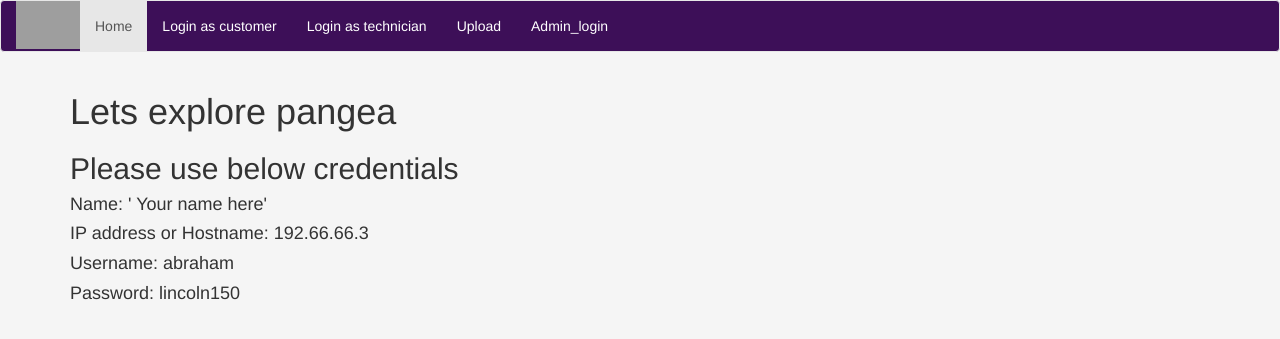
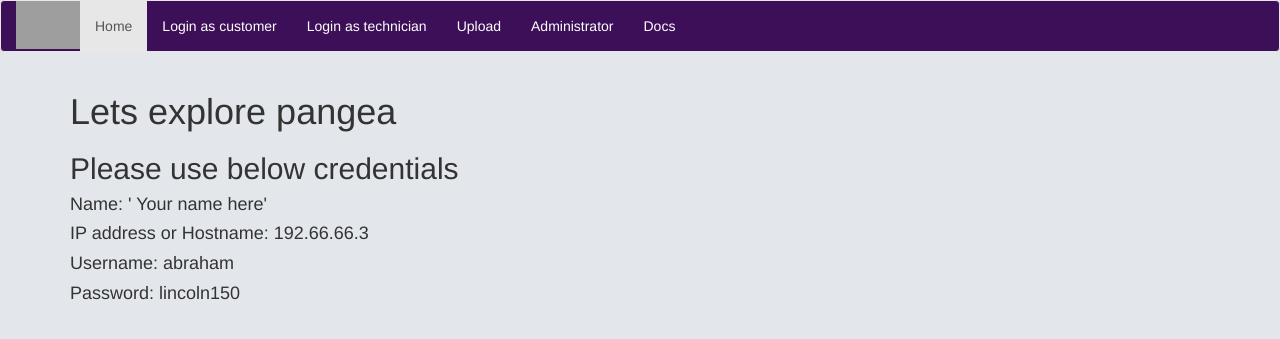
Before and after one commit to talesoftechnology/tales_with_pangea, a Flask app: page / in a window 1280 px wide. Shown: the top 339 px of the page. Run offline with Flask 2, Linux system fonts and the light colour scheme; some libraries are stand-ins or nearby versions; grey boxes are pictures that could not be loaded.

Commit message:
Adding docs page

```diff
--- a/app.py
+++ b/app.py
@@ -7,13 +7,13 @@ import os
 from datetime import datetime
 
 app = Flask(__name__)
-app.secret_key = os.getenv("SECRET_KEY")
+app.secret_key = "Psalms@126"
 app.config['MAX_CONTENT_LENGTH'] = 8 * 1024 *1024
 app.config['ALLOWED_EXTENSIONS'] = ['.txt','.cfg']
 #app.permanent_session_lifetime = timedelta(minutes=5)
 
-config1 = PangeaConfig(domain=os.getenv("DOMAIN"))
-audit = Audit(os.getenv("TOKEN"), config = config1)
+config1 = PangeaConfig(domain="aws.us.pangea.cloud")
+audit = Audit("pts_6cbbz3ikyknt4ei7zkbp7nrq26hrg7x4", config = config1)
 
 @app.route('/')
 @app.route('/home')
@@ -39,7 +39,6 @@ def login_technician():
         #session.permanent = True
         if request.form["ip"] == '192.66.66.3' and request.form["username"] == "abraham" and request.form["password"] == "lincoln150":
             audit.log("Technician: " + request.form["name"] + " and ran the command " + request.form["command"] + "at " + str(datetime.now()))
-            print(os.getenv("TEST"))
             session["command"] = request.form["command"]
             session["name"] = request.form["name"]
             return redirect(url_for("results"))
@@ -63,7 +62,7 @@ def logout():
 
 @app.route("/results", methods = ["POST", "GET"])
 def results():
-    redact = Redact(token = os.getenv("TOKEN"))
+    redact = Redact(token = "pts_6cbbz3ikyknt4ei7zkbp7nrq26hrg7x4")
     check_res = redact.redact_structured(info)
     info_redacted = check_res.raw_result["redacted_data"]
     return render_template("results.html", cname = info_redacted ["Company Name"],
@@ -80,7 +79,7 @@ def results():
 
 @app.route("/results_c", methods = ["POST", "GET"])
 def results_c():
-        redact = Redact(token = os.getenv("TOKEN"))
+        redact = Redact(token = "pts_6cbbz3ikyknt4ei7zkbp7nrq26hrg7x4")
         check_res = redact.redact_structured(config)
         config_redacted = check_res.raw_result["redacted_data"]
         if request.method == 'GET':
@@ -101,7 +100,7 @@ def results_c():
 
 @app.route('/save_review', methods=['POST'])
 def review_submitted():
-    redact = Redact(token=os.getenv("TOKEN"))
+    redact = Redact(token="pts_6cbbz3ikyknt4ei7zkbp7nrq26hrg7x4")
     check_res = redact.redact(text = request.form['review'])
     review = check_res.raw_result['redacted_text']
     reviewer = request.form['reviewer']
@@ -145,7 +144,7 @@ def upload():
                 print("I am file")
                 file.save(f'uploads/uploaded_file')
                 print("I am saved")
-                intel = FileIntel(token=os.getenv("TOKEN"))
+                intel = FileIntel(token="pts_6cbbz3ikyknt4ei7zkbp7nrq26hrg7x4")
                 response = intel.filepathReputation(filepath="./uploads/uploaded_file", provider = "reversinglabs")
                 print("verdict", response.result.data.verdict)
                 os.remove('./uploads/uploaded_file')
@@ -168,5 +167,9 @@ def upload_check():
 def admin():
     return render_template('admin_page.html')
 
+@app.route('/documentation' , methods = ['GET'])
+def documentation():
+    return render_template('documentation.html')
+
 if __name__ == '__main__':
     app.run(debug=True)
--- /dev/null
+++ b/templates/documentation.html
@@ -0,0 +1 @@
+<h1>Docs</h1>
--- a/templates/home.html
+++ b/templates/home.html
@@ -11,7 +11,7 @@
             color: white;
         }
         body {
-            background-color: whitesmoke;
+            background-color: hwb(210 89% 8%);
         }
         .navbar-default .navbar-nav>li>a:hover {
             color: grey;
@@ -22,14 +22,15 @@
     <nav class="navbar navbar-default">
         <div class="container-fluid">
             <div class="navbar-header">
-                <img src="https://i.ibb.co/bPgc8Vk/to2.png" alt="Tales with pangea" height = 48>
+                <img src="https://i.ibb.co/18TKB0y/tot3.png" alt="Tales with pangea" height = 48>
             </div>
             <ul class="nav navbar-nav" ms-auto>
                 <li class="active"><a href="#">Home</a></li>
                 <li><a href="/login_customer">Login as customer</a></li>
                 <li><a href="/login_technician">Login as technician</a></li>
                 <li><a href="/upload">Upload</a></li>
-                <li><a href="/admin">Admin_login</a></li>
+                <li><a href="/admin">Administrator</a></li>
+                <li><a href="/documentation">Docs</a></li>
             </ul>
         </div>
     </nav>
```
Also changed, not shown: README.md, img/bootstrap-logo.svg (deleted), img/tales_with_pangea.svg (deleted).
